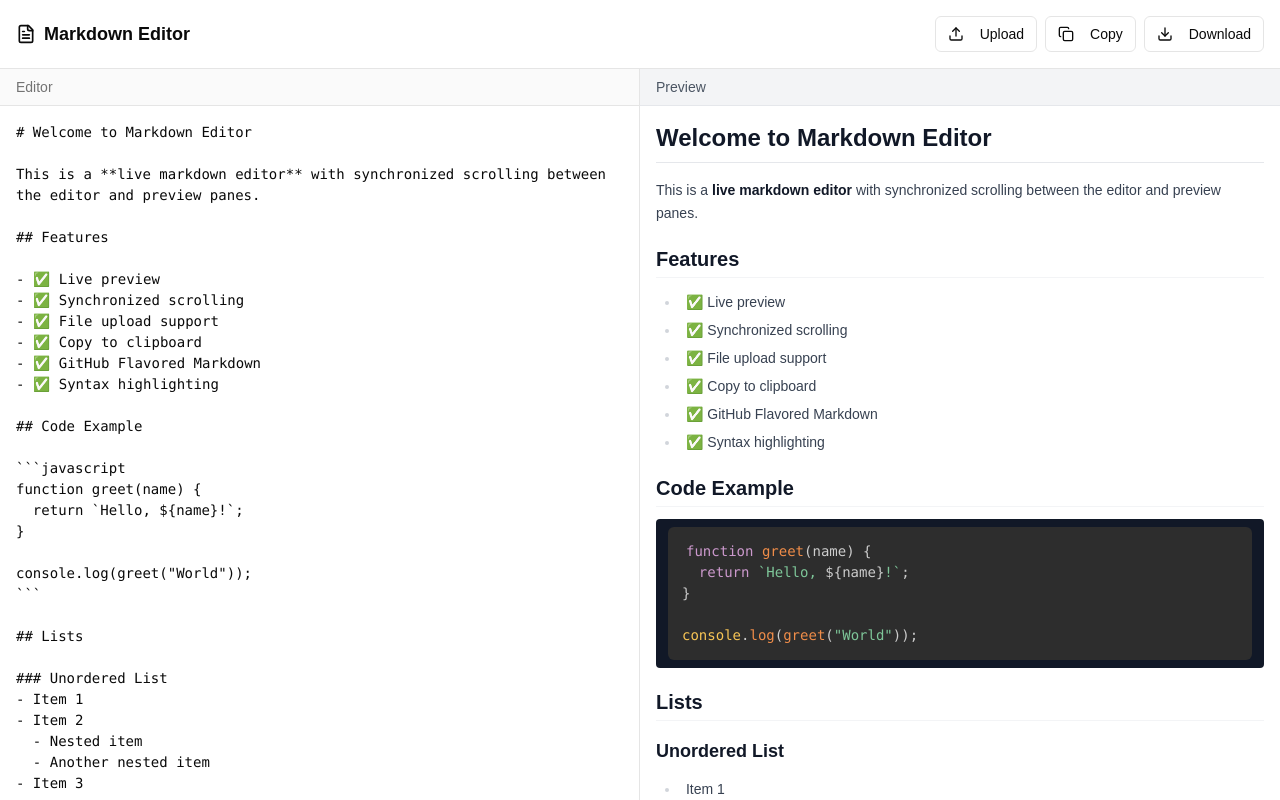
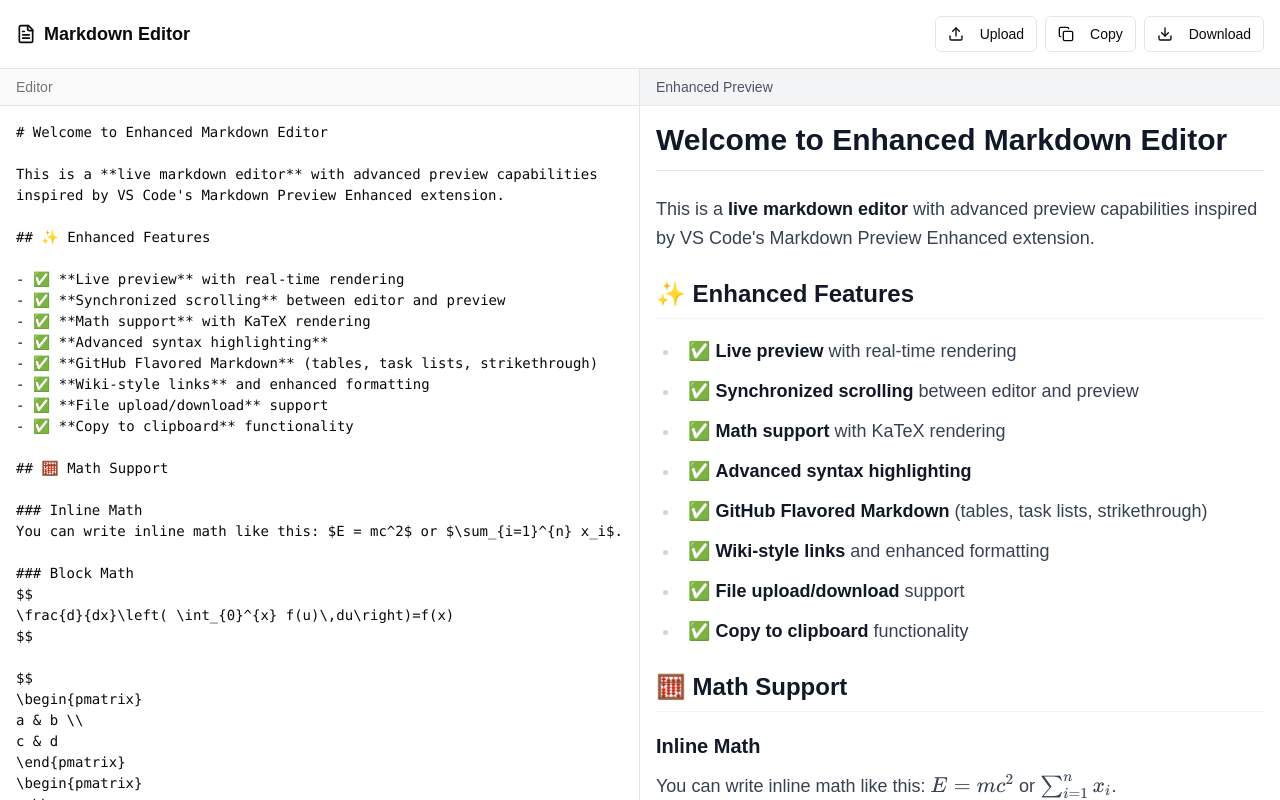
Before and after one commit to imyoga/markdown-editor, a Next.js app: page / in a window 1280 px wide. Built offline with nearby package versions, Linux system fonts and the light colour scheme.

Commit message:
add some some styling from vs code extension project

```diff
--- a/app/page.tsx
+++ b/app/page.tsx
@@ -1,73 +1,211 @@
-"use client"
+'use client'
 
-import type React from "react"
+import type React from 'react'
 
-import { useState, useRef, useCallback } from "react"
-import { Button } from "@/components/ui/button"
-import { Textarea } from "@/components/ui/textarea"
-import { Upload, Copy, FileText, Download } from "lucide-react"
-import { useToast } from "@/hooks/use-toast"
-import ReactMarkdown from "react-markdown"
-import remarkGfm from "remark-gfm"
-import { Prism as SyntaxHighlighter } from "react-syntax-highlighter"
-import { tomorrow } from "react-syntax-highlighter/dist/esm/styles/prism"
+import { useState, useRef, useCallback } from 'react'
+import { Button } from '@/components/ui/button'
+import { Textarea } from '@/components/ui/textarea'
+import { Upload, Copy, FileText, Download } from 'lucide-react'
+import { useToast } from '@/hooks/use-toast'
+import ReactMarkdown from 'react-markdown'
+import remarkGfm from 'remark-gfm'
+import remarkMath from 'remark-math'
+import rehypeKatex from 'rehype-katex'
+import { Prism as SyntaxHighlighter } from 'react-syntax-highlighter'
+import {
+	tomorrow,
+	oneLight,
+} from 'react-syntax-highlighter/dist/esm/styles/prism'
+import 'katex/dist/katex.min.css'
 
-const defaultMarkdown = `# Welcome to Markdown Editor
+const defaultMarkdown = `# Welcome to Enhanced Markdown Editor
 
-This is a **live markdown editor** with synchronized scrolling between the editor and preview panes.
+This is a **live markdown editor** with advanced preview capabilities inspired by VS Code's Markdown Preview Enhanced extension.
 
-## Features
+## ✨ Enhanced Features
 
-- ✅ Live preview
-- ✅ Synchronized scrolling
-- ✅ File upload support
-- ✅ Copy to clipboard
-- ✅ GitHub Flavored Markdown
-- ✅ Syntax highlighting
+- ✅ **Live preview** with real-time rendering
+- ✅ **Synchronized scrolling** between editor and preview
+- ✅ **Math support** with KaTeX rendering
+- ✅ **Advanced syntax highlighting**
+- ✅ **GitHub Flavored Markdown** (tables, task lists, strikethrough)
+- ✅ **Wiki-style links** and enhanced formatting
+- ✅ **File upload/download** support
+- ✅ **Copy to clipboard** functionality
 
-## Code Example
+## 🧮 Math Support
 
+### Inline Math
+You can write inline math like this: $E = mc^2$ or $\\sum_{i=1}^{n} x_i$.
+
+### Block Math
+$$
+\\frac{d}{dx}\\left( \\int_{0}^{x} f(u)\\,du\\right)=f(x)
+$$
+
+$$
+\\begin{pmatrix}
+a & b \\\\
+c & d
+\\end{pmatrix}
+\\begin{pmatrix}
+x \\\\
+y
+\\end{pmatrix}
+=
+\\begin{pmatrix}
+ax + by \\\\
+cx + dy
+\\end{pmatrix}
+$$
+
+## 💻 Enhanced Code Highlighting
+
+### JavaScript
 \`\`\`javascript
-function greet(name) {
-  return \`Hello, \${name}!\`;
+function fibonacci(n) {
+  if (n <= 1) return n;
+  return fibonacci(n - 1) + fibonacci(n - 2);
 }
 
-console.log(greet("World"));
+// Arrow function with destructuring
+const processUser = ({ name, age, email }) => ({
+  displayName: \`\${name} (\${age})\`,
+  contact: email.toLowerCase()
+});
+
+console.log(fibonacci(10)); // Output: 55
 \`\`\`
 
-## Lists
+### Python
+\`\`\`python
+import numpy as np
+import matplotlib.pyplot as plt
 
-### Unordered List
-- Item 1
-- Item 2
-  - Nested item
-  - Another nested item
-- Item 3
+def plot_sine_wave(freq=1, amplitude=1, phase=0):
+    """Generate and plot a sine wave with given parameters."""
+    x = np.linspace(0, 4*np.pi, 1000)
+    y = amplitude * np.sin(freq * x + phase)
 
-### Ordered List
-1. First item
-2. Second item
-3. Third item
+    plt.figure(figsize=(10, 6))
+    plt.plot(x, y, 'b-', linewidth=2, label=f'sin({freq}x)')
+    plt.grid(True, alpha=0.3)
+    plt.legend()
+    plt.show()
 
-## Tables
+# Usage
+plot_sine_wave(freq=2, amplitude=1.5)
+\`\`\`
 
-| Feature | Status |
-|---------|--------|
-| Live Preview | ✅ |
-| Sync Scroll | ✅ |
-| File Upload | ✅ |
+### TypeScript
+\`\`\`typescript
+interface User {
+  id: number;
+  name: string;
+  email: string;
+  preferences?: UserPreferences;
+}
 
-## Blockquote
+interface UserPreferences {
+  theme: 'light' | 'dark';
+  notifications: boolean;
+  language: string;
+}
 
-> This is a blockquote. You can use it to highlight important information or quotes.
+class UserManager {
+  private users: Map<number, User> = new Map();
 
-## Links and Images
+  async createUser(userData: Omit<User, 'id'>): Promise<User> {
+    const id = Date.now();
+    const user: User = { id, ...userData };
+    this.users.set(id, user);
+    return user;
+  }
 
-[Visit Next.js](https://nextjs.org)
+  getUser(id: number): User | undefined {
+    return this.users.get(id);
+  }
+}
+\`\`\`
+
+## 📋 Advanced Lists & Task Management
+
+### Nested Task Lists
+- [x] **Setup project structure**
+  - [x] Initialize Next.js project
+  - [x] Install UI components
+  - [x] Setup Tailwind CSS
+- [ ] **Implement features**
+  - [x] Basic markdown rendering
+  - [x] Math support with KaTeX
+  - [x] Syntax highlighting
+  - [ ] Diagram support (future)
+  - [ ] Export functionality (future)
+- [ ] **Testing & deployment**
+  - [ ] Write unit tests
+  - [ ] E2E testing
+  - [ ] Deploy to production
+
+### Ordered Lists with Sub-items
+1. **Primary objectives**
+   1. Enhance markdown preview
+   2. Improve user experience
+   3. Add advanced features
+2. **Secondary goals**
+   1. Performance optimization
+   2. Accessibility improvements
+   3. Mobile responsiveness
+
+## 📊 Enhanced Tables
+
+| Feature | Status | Priority | Notes |
+|---------|--------|----------|-------|
+| Live Preview | ✅ Complete | High | Real-time rendering |
+| Math Support | ✅ Complete | High | KaTeX integration |
+| Syntax Highlighting | ✅ Complete | High | Prism.js powered |
+| Sync Scrolling | ✅ Complete | Medium | Smooth experience |
+| File Operations | ✅ Complete | Medium | Upload/Download |
+| Export Options | 🚧 In Progress | Low | PDF, HTML, etc. |
+| Diagram Support | 📋 Planned | Low | Mermaid, PlantUML |
+
+## 🎨 Enhanced Styling Elements
+
+### Blockquotes with Rich Content
+
+> **📝 Important Note**
+>
+> This enhanced markdown editor supports advanced features like:
+> - Mathematical expressions: $\\int_0^\\infty e^{-x^2} dx = \\frac{\\sqrt{\\pi}}{2}$
+> - Code highlighting with multiple languages
+> - Rich table formatting
+> - And much more!
+
+### Strikethrough and Emphasis
+
+~~This text is struck through~~ while **this is bold** and *this is italic*.
+
+You can also combine them: ***bold and italic*** or ~~***struck bold italic***~~.
+
+## 🔗 Links and References
+
+- [React Documentation](https://react.dev)
+- [Next.js Guide](https://nextjs.org/docs)
+- [Markdown Guide](https://www.markdownguide.org)
+- [KaTeX Documentation](https://katex.org)
+
+## 🌟 What Makes This Better?
+
+This enhanced preview provides:
+
+1. **Mathematical typesetting** that rivals LaTeX
+2. **Professional code highlighting** with proper syntax recognition
+3. **GitHub-flavored markdown** with full feature support
+4. **Responsive design** that works on all devices
+5. **Performance optimization** for large documents
 
 ---
 
-Happy editing! 🚀`
+**Happy editing!** 🚀 This enhanced markdown editor brings professional-grade preview capabilities to your workflow.`
 
 export default function MarkdownEditor() {
 	const [markdown, setMarkdown] = useState(defaultMarkdown)
@@ -78,137 +216,159 @@ export default function MarkdownEditor() {
 	const { toast } = useToast()
 
 	const syncScroll = useCallback(
-    (source: "editor" | "preview") => {
+		(source: 'editor' | 'preview') => {
 			if (isScrolling) return
 
 			setIsScrolling(true)
 
-      if (source === "editor" && editorRef.current && previewRef.current) {
+			if (source === 'editor' && editorRef.current && previewRef.current) {
 				const editor = editorRef.current
 				const preview = previewRef.current
 
-        const scrollPercentage = editor.scrollTop / Math.max(1, editor.scrollHeight - editor.clientHeight)
-        const targetScrollTop = scrollPercentage * Math.max(0, preview.scrollHeight - preview.clientHeight)
+				const scrollPercentage =
+					editor.scrollTop /
+					Math.max(1, editor.scrollHeight - editor.clientHeight)
+				const targetScrollTop =
+					scrollPercentage *
+					Math.max(0, preview.scrollHeight - preview.clientHeight)
 
 				preview.scrollTo({
 					top: targetScrollTop,
-          behavior: 'auto'
+					behavior: 'auto',
 				})
-      } else if (source === "preview" && previewRef.current && editorRef.current) {
+			} else if (
+				source === 'preview' &&
+				previewRef.current &&
+				editorRef.current
+			) {
 				const preview = previewRef.current
 				const editor = editorRef.current
 
-        const scrollPercentage = preview.scrollTop / Math.max(1, preview.scrollHeight - preview.clientHeight)
-        const targetScrollTop = scrollPercentage * Math.max(0, editor.scrollHeight - editor.clientHeight)
+				const scrollPercentage =
+					preview.scrollTop /
+					Math.max(1, preview.scrollHeight - preview.clientHeight)
+				const targetScrollTop =
+					scrollPercentage *
+					Math.max(0, editor.scrollHeight - editor.clientHeight)
 
 				editor.scrollTo({
 					top: targetScrollTop,
-          behavior: 'auto'
+					behavior: 'auto',
 				})
 			}
 
 			setTimeout(() => setIsScrolling(false), 50)
 		},
-    [isScrolling],
+		[isScrolling]
 	)
 
 	const handleFileUpload = useCallback(
 		(event: React.ChangeEvent<HTMLInputElement>) => {
 			const file = event.target.files?.[0]
-      if (file && (file.type === "text/markdown" || file.name.endsWith(".md"))) {
+			if (
+				file &&
+				(file.type === 'text/markdown' || file.name.endsWith('.md'))
+			) {
 				const reader = new FileReader()
 				reader.onload = (e) => {
 					const content = e.target?.result as string
 					setMarkdown(content)
 					toast({
-            title: "File uploaded",
-            description: "Markdown file has been loaded successfully.",
+						title: 'File uploaded',
+						description: 'Markdown file has been loaded successfully.',
 					})
 				}
 				reader.readAsText(file)
 			} else {
 				toast({
-          title: "Invalid file",
-          description: "Please upload a .md or .markdown file.",
-          variant: "destructive",
+					title: 'Invalid file',
+					description: 'Please upload a .md or .markdown file.',
+					variant: 'destructive',
 				})
 			}
 			// Reset the input
 			if (fileInputRef.current) {
-        fileInputRef.current.value = ""
+				fileInputRef.current.value = ''
 			}
 		},
-    [toast],
+		[toast]
 	)
 
 	const copyToClipboard = useCallback(async () => {
 		try {
 			await navigator.clipboard.writeText(markdown)
 			toast({
-        title: "Copied!",
-        description: "Markdown content copied to clipboard.",
+				title: 'Copied!',
+				description: 'Markdown content copied to clipboard.',
 			})
 		} catch (err) {
 			toast({
-        title: "Copy failed",
-        description: "Failed to copy content to clipboard.",
-        variant: "destructive",
+				title: 'Copy failed',
+				description: 'Failed to copy content to clipboard.',
+				variant: 'destructive',
 			})
 		}
 	}, [markdown, toast])
 
 	const downloadMarkdown = useCallback(() => {
 		try {
-      const blob = new Blob([markdown], { type: "text/markdown" })
+			const blob = new Blob([markdown], { type: 'text/markdown' })
 			const url = URL.createObjectURL(blob)
-      const link = document.createElement("a")
+			const link = document.createElement('a')
 			link.href = url
-      link.download = `markdown-${new Date().toISOString().slice(0, 19).replace(/:/g, "-")}.md`
+			link.download = `markdown-${new Date()
+				.toISOString()
+				.slice(0, 19)
+				.replace(/:/g, '-')}.md`
 			document.body.appendChild(link)
 			link.click()
 			document.body.removeChild(link)
 			URL.revokeObjectURL(url)
 
 			toast({
-        title: "Downloaded!",
-        description: "Markdown file has been downloaded.",
+				title: 'Downloaded!',
+				description: 'Markdown file has been downloaded.',
 			})
 		} catch (err) {
 			toast({
-        title: "Download failed",
-        description: "Failed to download markdown file.",
-        variant: "destructive",
+				title: 'Download failed',
+				description: 'Failed to download markdown file.',
+				variant: 'destructive',
 			})
 		}
 	}, [markdown, toast])
 
 	return (
-    <div className="h-screen flex flex-col bg-background">
+		<div className='h-screen flex flex-col bg-background'>
 			{/* Header */}
-      <div className="border-b bg-background/95 backdrop-blur supports-[backdrop-filter]:bg-background/60">
-        <div className="flex items-center justify-between p-4">
-          <div className="flex items-center gap-2">
-            <FileText className="h-5 w-5" />
-            <h1 className="text-lg font-semibold">Markdown Editor</h1>
+			<div className='border-b bg-background/95 backdrop-blur supports-[backdrop-filter]:bg-background/60'>
+				<div className='flex items-center justify-between p-4'>
+					<div className='flex items-center gap-2'>
+						<FileText className='h-5 w-5' />
+						<h1 className='text-lg font-semibold'>Markdown Editor</h1>
 					</div>
-          <div className="flex items-center gap-2">
+					<div className='flex items-center gap-2'>
 						<input
 							ref={fileInputRef}
-              type="file"
-              accept=".md,.markdown,text/markdown"
+							type='file'
+							accept='.md,.markdown,text/markdown'
 							onChange={handleFileUpload}
-              className="hidden"
+							className='hidden'
 						/>
-            <Button variant="outline" size="sm" onClick={() => fileInputRef.current?.click()}>
-              <Upload className="h-4 w-4 mr-2" />
+						<Button
+							variant='outline'
+							size='sm'
+							onClick={() => fileInputRef.current?.click()}
+						>
+							<Upload className='h-4 w-4 mr-2' />
 							Upload
 						</Button>
-            <Button variant="outline" size="sm" onClick={copyToClipboard}>
-              <Copy className="h-4 w-4 mr-2" />
+						<Button variant='outline' size='sm' onClick={copyToClipboard}>
+							<Copy className='h-4 w-4 mr-2' />
 							Copy
 						</Button>
-            <Button variant="outline" size="sm" onClick={downloadMarkdown}>
-              <Download className="h-4 w-4 mr-2" />
+						<Button variant='outline' size='sm' onClick={downloadMarkdown}>
+							<Download className='h-4 w-4 mr-2' />
 							Download
 						</Button>
 					</div>
@@ -216,129 +376,202 @@ export default function MarkdownEditor() {
 			</div>
 
 			{/* Main Content */}
-      <div className="flex-1 flex overflow-hidden">
+			<div className='flex-1 flex overflow-hidden'>
 				{/* Editor Pane */}
-        <div className="w-1/2 border-r flex flex-col">
-          <div className="bg-muted/50 px-4 py-2 border-b">
-            <h2 className="text-sm font-medium text-muted-foreground">Editor</h2>
+				<div className='w-1/2 border-r flex flex-col'>
+					<div className='bg-muted/50 px-4 py-2 border-b'>
+						<h2 className='text-sm font-medium text-muted-foreground'>
+							Editor
+						</h2>
 					</div>
-          <div className="flex-1 relative">
+					<div className='flex-1 relative'>
 						<Textarea
 							ref={editorRef}
 							value={markdown}
 							onChange={(e) => setMarkdown(e.target.value)}
-              onScroll={() => syncScroll("editor")}
-              className="absolute inset-0 resize-none border-0 rounded-none focus-visible:ring-0 font-mono text-sm leading-6 p-4"
-              placeholder="Type your markdown here..."
+							onScroll={() => syncScroll('editor')}
+							className='absolute inset-0 resize-none border-0 rounded-none focus-visible:ring-0 font-mono text-sm leading-6 p-4'
+							placeholder='Type your markdown here...'
 							style={{
 								lineHeight: '1.5',
 								fontSize: '14px',
-                padding: '16px'
+								padding: '16px',
 							}}
 						/>
 					</div>
 				</div>
 
 				{/* Preview Pane */}
-        <div className="w-1/2 flex flex-col bg-white dark:bg-white">
-          <div className="bg-gray-100 px-4 py-2 border-b border-gray-200">
-            <h2 className="text-sm font-medium text-gray-600">Preview</h2>
+				<div className='w-1/2 flex flex-col bg-white dark:bg-gray-900'>
+					<div className='bg-gray-100 dark:bg-gray-800 px-4 py-2 border-b border-gray-200 dark:border-gray-700'>
+						<h2 className='text-sm font-medium text-gray-600 dark:text-gray-400'>
+							Enhanced Preview
+						</h2>
 					</div>
 					<div
 						ref={previewRef}
-            className="flex-1 overflow-auto p-4"
-            onScroll={() => syncScroll("preview")}
+						className='flex-1 overflow-auto p-4'
+						onScroll={() => syncScroll('preview')}
 					>
-            <div className="prose prose-sm prose-gray max-w-none prose-headings:text-gray-900 prose-p:text-gray-700 prose-p:leading-relaxed prose-headings:font-semibold prose-h1:text-2xl prose-h1:mb-4 prose-h2:text-xl prose-h2:mb-3 prose-h3:text-lg prose-h3:mb-2 prose-ul:my-3 prose-ol:my-3 prose-li:my-1 prose-blockquote:border-l-blue-500 prose-blockquote:bg-blue-50 prose-blockquote:py-2 prose-code:bg-gray-100 prose-code:px-1 prose-code:py-0.5 prose-code:rounded prose-code:text-sm prose-pre:bg-gray-900 prose-pre:text-gray-100">
+						<div className='prose prose-lg prose-gray dark:prose-invert max-w-none prose-headings:text-gray-900 dark:prose-headings:text-gray-100 prose-p:text-gray-700 dark:prose-p:text-gray-300 prose-p:leading-relaxed prose-headings:font-semibold prose-h1:text-3xl prose-h1:mb-6 prose-h1:border-b prose-h1:border-gray-200 dark:prose-h1:border-gray-700 prose-h1:pb-3 prose-h2:text-2xl prose-h2:mb-4 prose-h2:border-b prose-h2:border-gray-100 dark:prose-h2:border-gray-800 prose-h2:pb-2 prose-h3:text-xl prose-h3:mb-3 prose-ul:my-4 prose-ol:my-4 prose-li:my-1 prose-blockquote:border-l-blue-500 prose-blockquote:bg-blue-50 dark:prose-blockquote:bg-blue-950/20 prose-blockquote:py-3 prose-blockquote:px-4 prose-blockquote:my-4 prose-code:bg-gray-100 dark:prose-code:bg-gray-800 prose-code:px-2 prose-code:py-1 prose-code:rounded prose-code:text-sm prose-pre:bg-gray-900 prose-pre:text-gray-100 prose-table:border-collapse prose-th:border prose-th:border-gray-300 dark:prose-th:border-gray-600 prose-th:bg-gray-50 dark:prose-th:bg-gray-800 prose-td:border prose-td:border-gray-300 dark:prose-td:border-gray-600'>
 							<ReactMarkdown
-                remarkPlugins={[remarkGfm]}
+								remarkPlugins={[remarkGfm, remarkMath]}
+								rehypePlugins={[rehypeKatex]}
 								components={{
 									code(props) {
 										const { node, className, children, ...rest } = props
-                    const match = /language-(\w+)/.exec(className || "")
+										const match = /language-(\w+)/.exec(className || '')
 										const isInline = !match
-                    return !isInline ? (
+
+										if (!isInline) {
+											return (
 												<SyntaxHighlighter
 													style={tomorrow as any}
 													language={match[1]}
-                        PreTag="div"
+													PreTag='div'
 													customStyle={{
 														margin: 0,
-                          borderRadius: '0.375rem',
+														borderRadius: '0.5rem',
 														fontSize: '0.875rem',
-                          lineHeight: '1.5'
+														lineHeight: '1.6',
+														padding: '1rem',
+														background: '#2d3748',
+														border: '1px solid #4a5568',
+													}}
+													showLineNumbers={true}
+													lineNumberStyle={{
+														minWidth: '3em',
+														paddingRight: '1em',
+														color: '#718096',
+														borderRight: '1px solid #4a5568',
+														marginRight: '1em',
+														textAlign: 'right',
+														userSelect: 'none',
+														paddingLeft: '0.5em',
+													}}
+													wrapLines={true}
+													lineProps={{
+														style: { display: 'block', width: '100%' },
 													}}
 												>
-                        {String(children).replace(/\n$/, "")}
+													{String(children).replace(/\n$/, '')}
 												</SyntaxHighlighter>
-                    ) : (
-                      <code className={className} {...rest}>
+											)
+										} else {
+											return (
+												<code
+													className='bg-gray-100 dark:bg-gray-800 text-pink-600 dark:text-pink-400 px-2 py-1 rounded font-mono text-sm'
+													{...rest}
+												>
 													{children}
 												</code>
 											)
+										}
 									},
 									h1: ({ children }) => (
-                    <h1 className="text-2xl font-semibold text-gray-900 mb-4 mt-6 first:mt-0 border-b border-gray-200 pb-2">
+										<h1 className='text-3xl font-bold text-gray-900 dark:text-gray-100 mb-6 mt-8 first:mt-0 border-b border-gray-200 dark:border-gray-700 pb-3'>
 											{children}
 										</h1>
 									),
 									h2: ({ children }) => (
-                    <h2 className="text-xl font-semibold text-gray-900 mb-3 mt-5 border-b border-gray-100 pb-1">
+										<h2 className='text-2xl font-semibold text-gray-900 dark:text-gray-100 mb-4 mt-6 border-b border-gray-100 dark:border-gray-800 pb-2'>
 											{children}
 										</h2>
 									),
 									h3: ({ children }) => (
-                    <h3 className="text-lg font-semibold text-gray-900 mb-2 mt-4">
+										<h3 className='text-xl font-semibold text-gray-900 dark:text-gray-100 mb-3 mt-5'>
 											{children}
 										</h3>
 									),
+									h4: ({ children }) => (
+										<h4 className='text-lg font-semibold text-gray-900 dark:text-gray-100 mb-2 mt-4'>
+											{children}
+										</h4>
+									),
 									p: ({ children }) => (
-                    <p className="text-gray-700 mb-3 leading-relaxed">
+										<p className='text-gray-700 dark:text-gray-300 mb-4 leading-relaxed'>
 											{children}
 										</p>
 									),
 									ul: ({ children }) => (
-                    <ul className="list-disc pl-6 mb-3 space-y-1 text-gray-700">
+										<ul className='list-disc pl-6 mb-4 space-y-2 text-gray-700 dark:text-gray-300'>
 											{children}
 										</ul>
 									),
 									ol: ({ children }) => (
-                    <ol className="list-decimal pl-6 mb-3 space-y-1 text-gray-700">
+										<ol className='list-decimal pl-6 mb-4 space-y-2 text-gray-700 dark:text-gray-300'>
 											{children}
 										</ol>
 									),
 									li: ({ children }) => (
-                    <li className="text-gray-700">
+										<li className='text-gray-700 dark:text-gray-300'>
 											{children}
 										</li>
 									),
 									blockquote: ({ children }) => (
-                    <blockquote className="border-l-4 border-blue-500 bg-blue-50 pl-4 py-2 my-4 italic text-gray-700">
+										<blockquote className='border-l-4 border-blue-500 bg-blue-50 dark:bg-blue-950/20 pl-6 py-3 my-4 italic text-gray-700 dark:text-gray-300 rounded-r-lg'>
 											{children}
 										</blockquote>
 									),
 									table: ({ children }) => (
-                    <div className="overflow-x-auto my-4">
-                      <table className="min-w-full border border-gray-200 text-sm">
+										<div className='overflow-x-auto my-6'>
+											<table className='min-w-full border border-gray-200 dark:border-gray-700 rounded-lg overflow-hidden text-sm'>
 												{children}
 											</table>
 										</div>
 									),
 									thead: ({ children }) => (
-                    <thead className="bg-gray-50">
+										<thead className='bg-gray-50 dark:bg-gray-800'>
 											{children}
 										</thead>
 									),
 									th: ({ children }) => (
-                    <th className="border border-gray-200 px-3 py-2 text-left font-semibold text-gray-900">
+										<th className='border border-gray-200 dark:border-gray-600 px-4 py-3 text-left font-semibold text-gray-900 dark:text-gray-100'>
 											{children}
 										</th>
 									),
 									td: ({ children }) => (
-                    <td className="border border-gray-200 px-3 py-2 text-gray-700">
+										<td className='border border-gray-200 dark:border-gray-600 px-4 py-3 text-gray-700 dark:text-gray-300'>
 											{children}
 										</td>
 									),
+									a: ({ children, href }) => (
+										<a
+											href={href}
+											className='text-blue-600 dark:text-blue-400 hover:text-blue-800 dark:hover:text-blue-300 underline underline-offset-2 transition-colors'
+											target={href?.startsWith('http') ? '_blank' : undefined}
+											rel={
+												href?.startsWith('http')
+													? 'noopener noreferrer'
+													: undefined
+											}
+										>
+											{children}
+										</a>
+									),
+									img: ({ src, alt }) => (
+										<img
+											src={src}
+											alt={alt}
+											className='max-w-full h-auto rounded-lg shadow-md my-4 mx-auto block'
+										/>
+									),
+									hr: () => (
+										<hr className='border-gray-300 dark:border-gray-600 my-8' />
+									),
+									input: ({ type, checked, disabled }) => {
+										if (type === 'checkbox') {
+											return (
+												<input
+													type='checkbox'
+													checked={checked}
+													disabled={disabled}
+													className='mr-2 rounded border-gray-300 text-blue-600 focus:ring-blue-500'
+												/>
+											)
+										}
+										return null
+									},
 								}}
 							>
 								{markdown}
```
Also changed, not shown: package.json (+8 -0 lines), 1 other file (tests, documents, lock files or other folders). Lines whose indentation alone changed are shown as unchanged.
